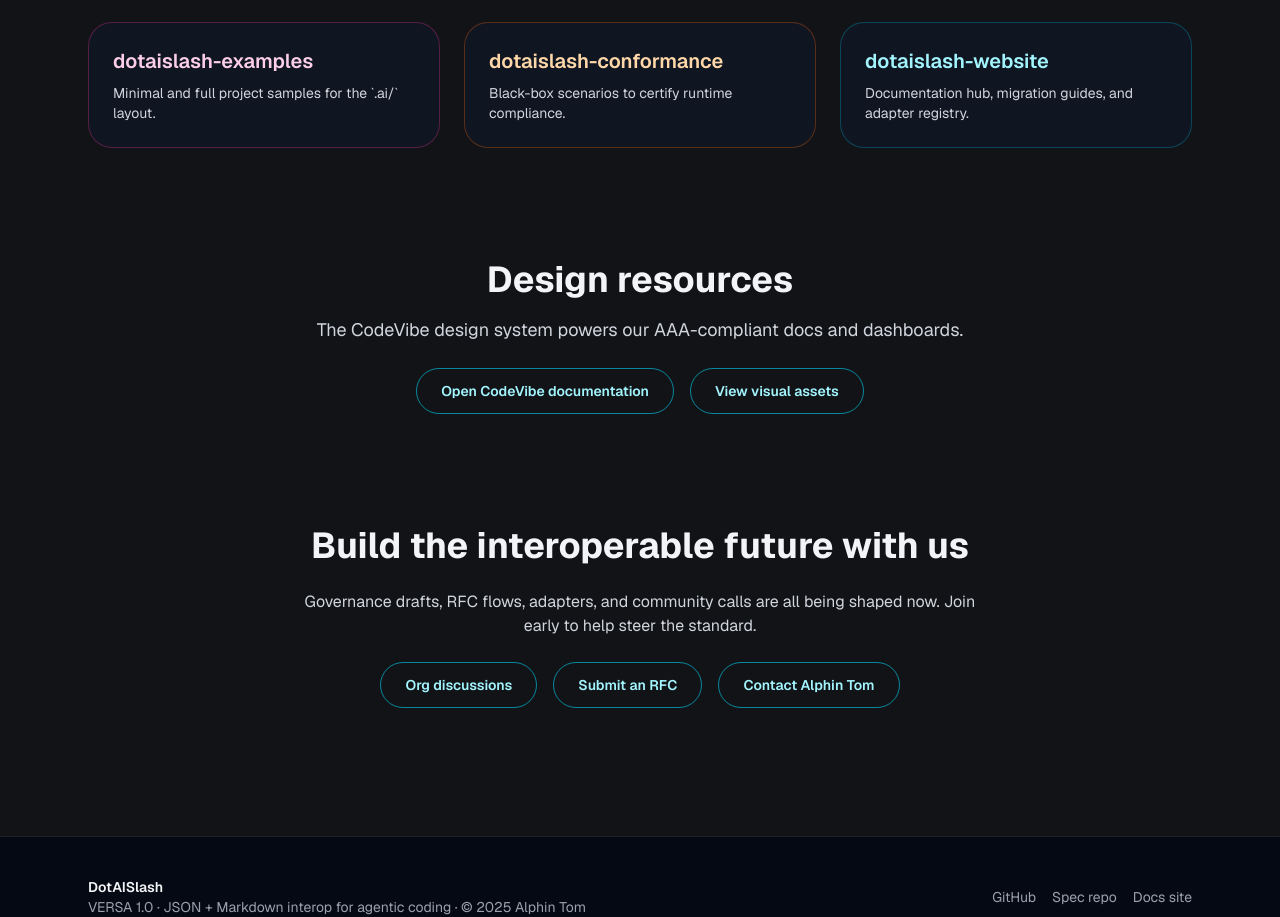
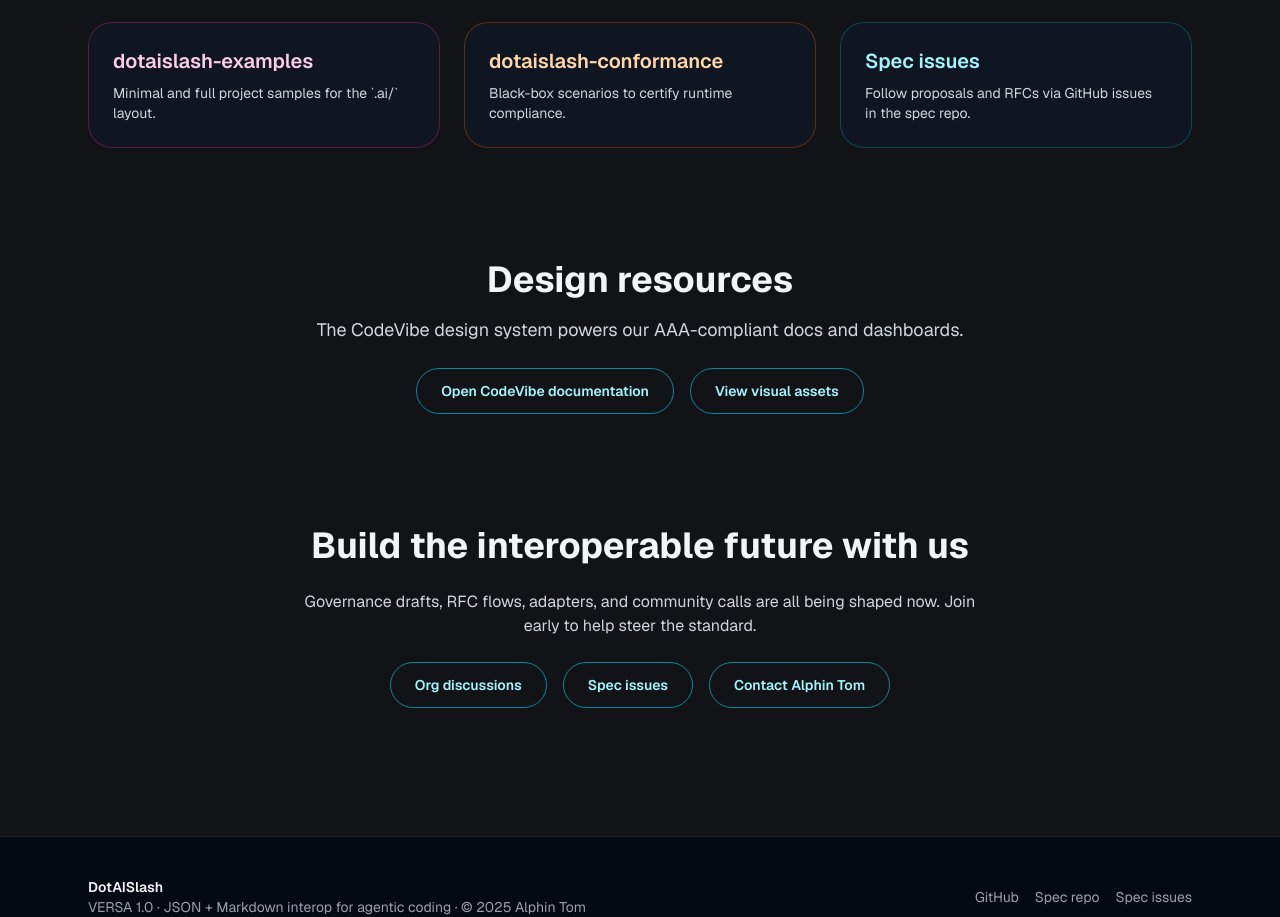
Before and after one commit to dotAIslash/dotaislash.github.io, a Next.js app: page / in a window 1280 px wide. Shown: the part 1959-2876 px from the top of the page. Built offline with nearby package versions, Linux system fonts and the light colour scheme.

Commit message:
Point community links to spec issues

```diff
--- a/app/page.tsx
+++ b/app/page.tsx
@@ -32,9 +32,9 @@
     color: "border-orange-500/30 text-orange-200",
   },
   {
-    name: "dotaislash-website",
-    description: "Documentation hub, migration guides, and adapter registry.",
-    href: "https://github.com/dotAIslash/dotaislash-website",
+    name: "Spec issues",
+    description: "Follow proposals and RFCs via GitHub issues in the spec repo.",
+    href: "https://github.com/dotAIslash/dotaislash-spec/issues",
     color: "border-cyan-500/30 text-cyan-200",
   },
 ];
@@ -269,12 +269,12 @@
               Org discussions
             </a>
             <a
-              href="https://github.com/dotAIslash/dotaislash-rfcs"
+              href="https://github.com/dotAIslash/dotaislash-spec/issues"
               target="_blank"
               rel="noreferrer"
               className="inline-flex items-center gap-2 rounded-full border border-cyan-400/60 px-6 py-3 text-sm font-semibold text-cyan-200 transition hover:bg-cyan-400/10"
             >
-              Submit an RFC
+              Spec issues
             </a>
             <a
               href="https://github.com/alpha912"
@@ -302,8 +302,8 @@
             <a className="hover:text-cyan-200" href="https://github.com/dotAIslash/dotaislash-spec" target="_blank" rel="noreferrer">
               Spec repo
             </a>
-            <a className="hover:text-cyan-200" href="https://github.com/dotAIslash/dotaislash-website" target="_blank" rel="noreferrer">
-              Docs site
+            <a className="hover:text-cyan-200" href="https://github.com/dotAIslash/dotaislash-spec/issues" target="_blank" rel="noreferrer">
+              Spec issues
             </a>
           </div>
         </div>
```
